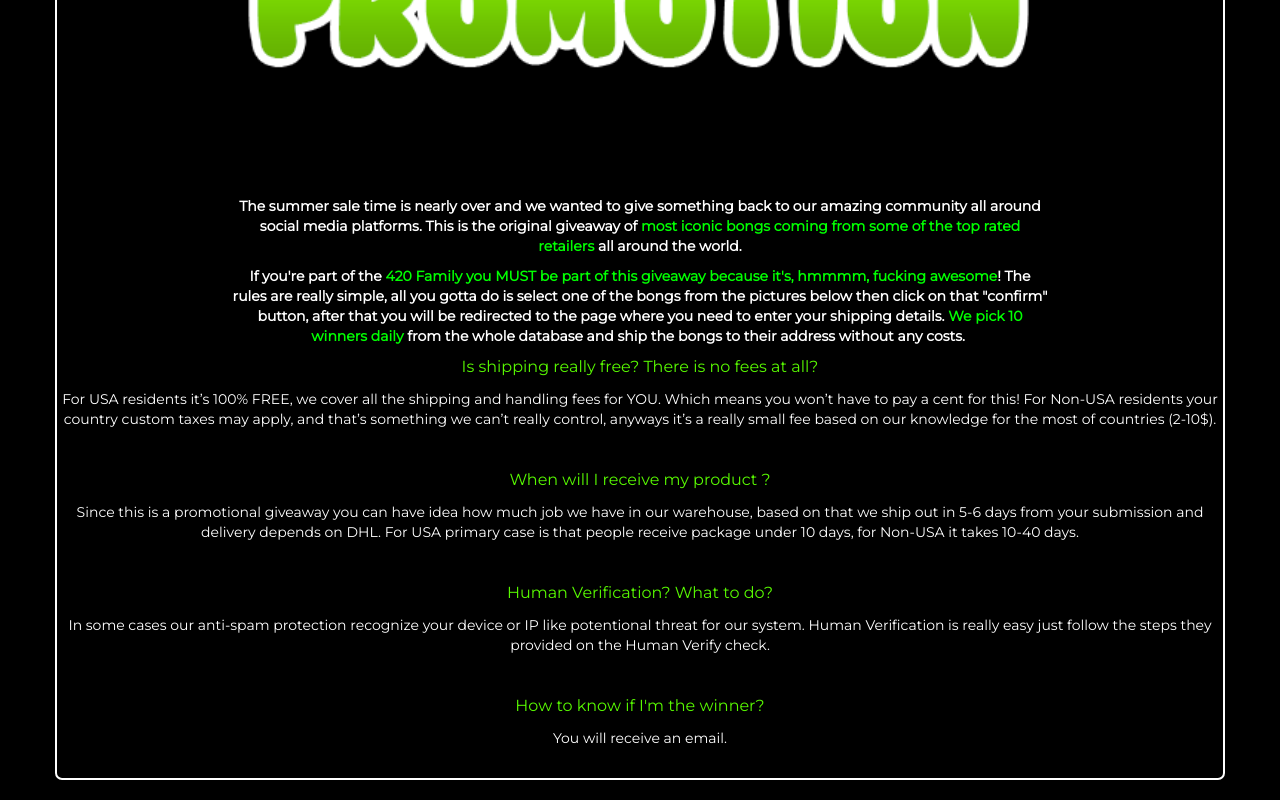
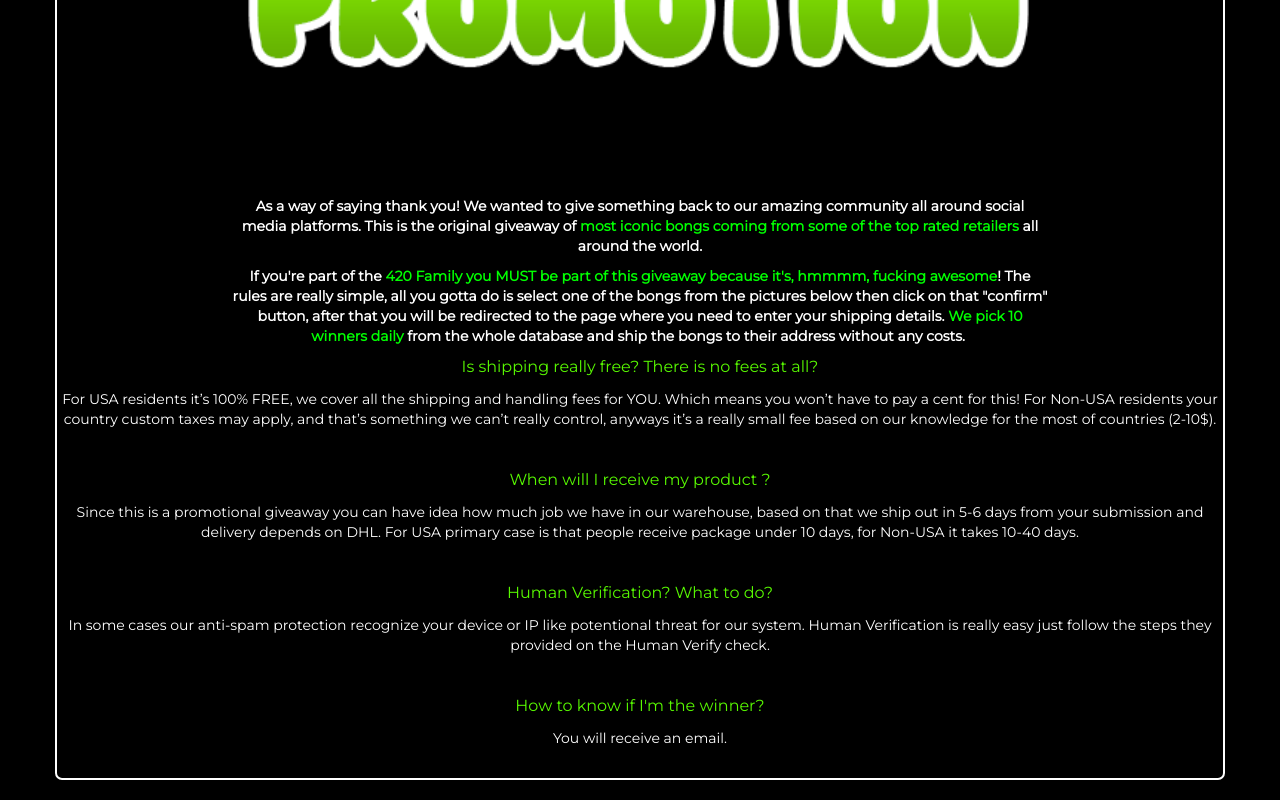
Before and after one commit to StonerDose/Giveaway, a plain HTML site: page index.html in a window 1280 px wide. Shown: the part 1570-2370 px from the top of the page. Drawn offline with nearby package versions, Linux system fonts and the light colour scheme; a web font is replaced by a local one.

Commit message:
Update index.html

```diff
--- a/index.html
+++ b/index.html
@@ -250,7 +250,7 @@
 
         <h2 >About Giveaway</h2>
         <img class="slika" src="img/about.png" alt="">
-        <p><strong><span style="color:#ffffff;">The summer sale time is nearly over and we wanted to give something back to our amazing community all around social media platforms. This is the original giveaway of </span><span style="color:#00ff00;">most iconic bongs coming from some of the top rated retailers</span> <span style="color:#ffffff;">all around the world.</span></strong></p>
+        <p><strong><span style="color:#ffffff;">As a way of saying thank you! We wanted to give something back to our amazing community all around social media platforms. This is the original giveaway of </span><span style="color:#00ff00;">most iconic bongs coming from some of the top rated retailers</span> <span style="color:#ffffff;">all around the world.</span></strong></p>
 <p><strong><span style="color:#ffffff;">If you&#39;re part of the</span> <span style="color:#00ff00;">420 Family you </span></strong><span style="color:#00ff00;"><strong>MUST</strong></span><span style="color:#00ff00;"><strong> be part of this giveaway because it&#39;s, </strong></span><span style="color:#00ff00;"><strong>hmmmm</strong></span><strong><span style="color:#00ff00;">, fucking awesome</span><span style="color:#ffffff;">! The rules are really simple, all you gotta do is select one of the bongs from the pictures below then click on that &quot;confirm&quot; button, after that you will be redirected to the page where you need to enter your shipping details.</span> <span style="color:#00ff00;">We pick 10 winners daily</span> <span style="color:#ffffff;">from the whole database and ship the bongs to their address&nbsp;without any costs.&nbsp;</span></strong></p>
 
 	 	 </div>
```
